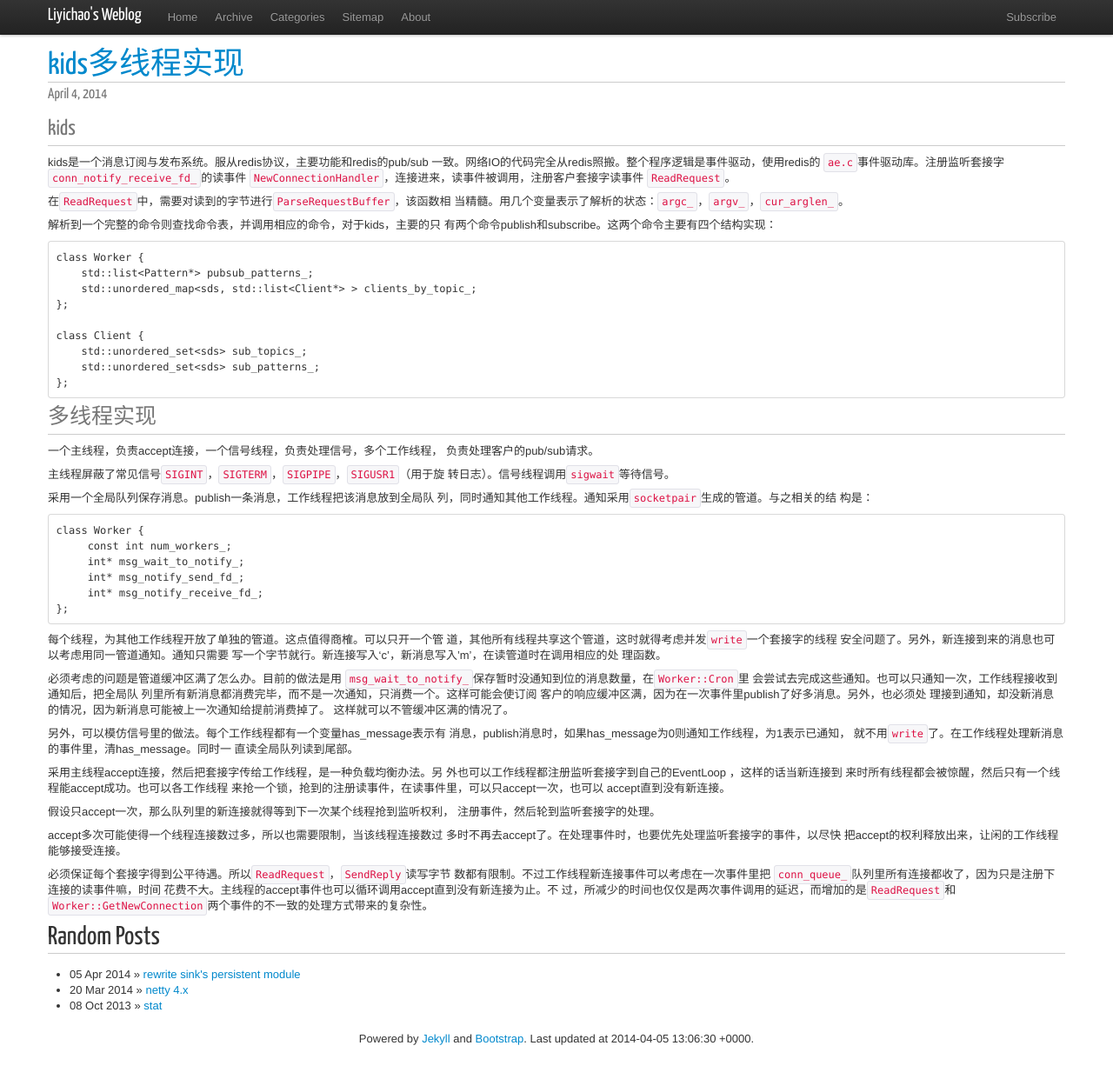
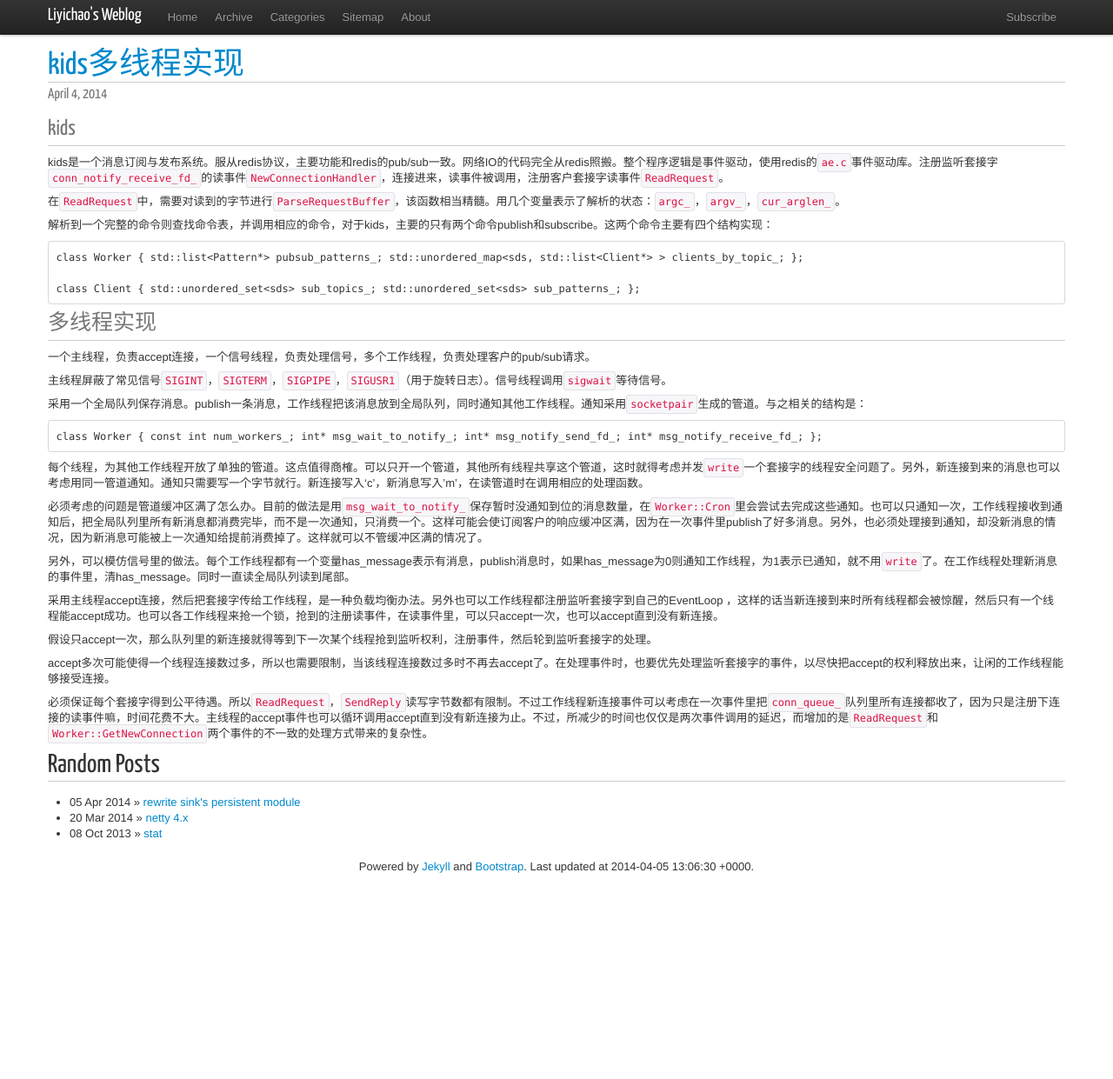
Before and after one commit to liyichao/liyichao.github.io, a Jekyll site: the page built from _posts/2014/2014-04-04-kids.md, in a window 1280 px wide and 1244 px high. Shown: the top 1241 px of the window at 87% size. Built offline with Jekyll 4.4.1, drawn with Linux system fonts in a browser that asks for light colours; nearby versions of some CDN libraries; Markdown is read by kramdown in place of the engine named in the settings; comment, search, counter and statistics services are not loaded.

```diff
--- a/_posts/2014/2014-04-04-kids.md
+++ b/_posts/2014/2014-04-04-kids.md
@@ -8,82 +8,36 @@ tags: []
 
 ###kids
 
-kids是一个消息订阅与发布系统。服从redis协议，主要功能和redis的pub/sub
-一致。网络IO的代码完全从redis照搬。整个程序逻辑是事件驱动，使用redis的
-`ae.c`事件驱动库。注册监听套接字`conn_notify_receive_fd_`的读事件
-`NewConnectionHandler`，连接进来，读事件被调用，注册客户套接字读事件
-`ReadRequest`。
+kids是一个消息订阅与发布系统。服从redis协议，主要功能和redis的pub/sub一致。网络IO的代码完全从redis照搬。整个程序逻辑是事件驱动，使用redis的`ae.c`事件驱动库。注册监听套接字`conn_notify_receive_fd_`的读事件`NewConnectionHandler`，连接进来，读事件被调用，注册客户套接字读事件`ReadRequest`。
 
-在`ReadRequest`中，需要对读到的字节进行`ParseRequestBuffer`，该函数相
-当精髓。用几个变量表示了解析的状态：`argc_`，`argv_`，`cur_arglen_`。
+在`ReadRequest`中，需要对读到的字节进行`ParseRequestBuffer`，该函数相当精髓。用几个变量表示了解析的状态：`argc_`，`argv_`，`cur_arglen_`。
 
-解析到一个完整的命令则查找命令表，并调用相应的命令，对于kids，主要的只
-有两个命令publish和subscribe。这两个命令主要有四个结构实现：
+解析到一个完整的命令则查找命令表，并调用相应的命令，对于kids，主要的只有两个命令publish和subscribe。这两个命令主要有四个结构实现：
 
-    class Worker {
-        std::list<Pattern*> pubsub_patterns_;
-        std::unordered_map<sds, std::list<Client*> > clients_by_topic_;
-    };
+    class Worker { std::list<Pattern*> pubsub_patterns_; std::unordered_map<sds, std::list<Client*> > clients_by_topic_; };
 
-    class Client {
-        std::unordered_set<sds> sub_topics_;
-        std::unordered_set<sds> sub_patterns_;
-    };
+    class Client { std::unordered_set<sds> sub_topics_; std::unordered_set<sds> sub_patterns_; };
 
 ###多线程实现
 
-一个主线程，负责accept连接，一个信号线程，负责处理信号，多个工作线程，
-负责处理客户的pub/sub请求。
+一个主线程，负责accept连接，一个信号线程，负责处理信号，多个工作线程，负责处理客户的pub/sub请求。
 
-主线程屏蔽了常见信号`SIGINT`，`SIGTERM`，`SIGPIPE`，`SIGUSR1`（用于旋
-转日志）。信号线程调用`sigwait`等待信号。
+主线程屏蔽了常见信号`SIGINT`，`SIGTERM`，`SIGPIPE`，`SIGUSR1`（用于旋转日志）。信号线程调用`sigwait`等待信号。
 
-采用一个全局队列保存消息。publish一条消息，工作线程把该消息放到全局队
-列，同时通知其他工作线程。通知采用`socketpair`生成的管道。与之相关的结
-构是：
+采用一个全局队列保存消息。publish一条消息，工作线程把该消息放到全局队列，同时通知其他工作线程。通知采用`socketpair`生成的管道。与之相关的结构是：
 
-    class Worker {
-         const int num_workers_;
-         int* msg_wait_to_notify_;
-         int* msg_notify_send_fd_;
-         int* msg_notify_receive_fd_;
-    };
+    class Worker { const int num_workers_; int* msg_wait_to_notify_; int* msg_notify_send_fd_; int* msg_notify_receive_fd_; };
 
-每个线程，为其他工作线程开放了单独的管道。这点值得商榷。可以只开一个管
-道，其他所有线程共享这个管道，这时就得考虑并发`write`一个套接字的线程
-安全问题了。另外，新连接到来的消息也可以考虑用同一管道通知。通知只需要
-写一个字节就行。新连接写入‘c'，新消息写入'm'，在读管道时在调用相应的处
-理函数。
+每个线程，为其他工作线程开放了单独的管道。这点值得商榷。可以只开一个管道，其他所有线程共享这个管道，这时就得考虑并发`write`一个套接字的线程安全问题了。另外，新连接到来的消息也可以考虑用同一管道通知。通知只需要写一个字节就行。新连接写入‘c'，新消息写入'm'，在读管道时在调用相应的处理函数。
 
-必须考虑的问题是管道缓冲区满了怎么办。目前的做法是用
-`msg_wait_to_notify_`保存暂时没通知到位的消息数量，在`Worker::Cron`里
-会尝试去完成这些通知。也可以只通知一次，工作线程接收到通知后，把全局队
-列里所有新消息都消费完毕，而不是一次通知，只消费一个。这样可能会使订阅
-客户的响应缓冲区满，因为在一次事件里publish了好多消息。另外，也必须处
-理接到通知，却没新消息的情况，因为新消息可能被上一次通知给提前消费掉了。
-这样就可以不管缓冲区满的情况了。
+必须考虑的问题是管道缓冲区满了怎么办。目前的做法是用`msg_wait_to_notify_`保存暂时没通知到位的消息数量，在`Worker::Cron`里会尝试去完成这些通知。也可以只通知一次，工作线程接收到通知后，把全局队列里所有新消息都消费完毕，而不是一次通知，只消费一个。这样可能会使订阅客户的响应缓冲区满，因为在一次事件里publish了好多消息。另外，也必须处理接到通知，却没新消息的情况，因为新消息可能被上一次通知给提前消费掉了。这样就可以不管缓冲区满的情况了。
 
-另外，可以模仿信号里的做法。每个工作线程都有一个变量has\_message表示有
-消息，publish消息时，如果has\_message为0则通知工作线程，为1表示已通知，
-就不用`write`了。在工作线程处理新消息的事件里，清has\_message。同时一
-直读全局队列读到尾部。
+另外，可以模仿信号里的做法。每个工作线程都有一个变量has\_message表示有消息，publish消息时，如果has\_message为0则通知工作线程，为1表示已通知，就不用`write`了。在工作线程处理新消息的事件里，清has\_message。同时一直读全局队列读到尾部。
 
-采用主线程accept连接，然后把套接字传给工作线程，是一种负载均衡办法。另
-外也可以工作线程都注册监听套接字到自己的EventLoop ，这样的话当新连接到
-来时所有线程都会被惊醒，然后只有一个线程能accept成功。也可以各工作线程
-来抢一个锁，抢到的注册读事件，在读事件里，可以只accept一次，也可以
-accept直到没有新连接。
+采用主线程accept连接，然后把套接字传给工作线程，是一种负载均衡办法。另外也可以工作线程都注册监听套接字到自己的EventLoop ，这样的话当新连接到来时所有线程都会被惊醒，然后只有一个线程能accept成功。也可以各工作线程来抢一个锁，抢到的注册读事件，在读事件里，可以只accept一次，也可以accept直到没有新连接。
 
-假设只accept一次，那么队列里的新连接就得等到下一次某个线程抢到监听权利，
-注册事件，然后轮到监听套接字的处理。
+假设只accept一次，那么队列里的新连接就得等到下一次某个线程抢到监听权利，注册事件，然后轮到监听套接字的处理。
 
-accept多次可能使得一个线程连接数过多，所以也需要限制，当该线程连接数过
-多时不再去accept了。在处理事件时，也要优先处理监听套接字的事件，以尽快
-把accept的权利释放出来，让闲的工作线程能够接受连接。
+accept多次可能使得一个线程连接数过多，所以也需要限制，当该线程连接数过多时不再去accept了。在处理事件时，也要优先处理监听套接字的事件，以尽快把accept的权利释放出来，让闲的工作线程能够接受连接。
 
-必须保证每个套接字得到公平待遇。所以`ReadRequest`，`SendReply`读写字节
-数都有限制。不过工作线程新连接事件可以考虑在一次事件里把
-`conn_queue_`队列里所有连接都收了，因为只是注册下连接的读事件嘛，时间
-花费不大。主线程的accept事件也可以循环调用accept直到没有新连接为止。不
-过，所减少的时间也仅仅是两次事件调用的延迟，而增加的是`ReadRequest`和
-`Worker::GetNewConnection`两个事件的不一致的处理方式带来的复杂性。
+必须保证每个套接字得到公平待遇。所以`ReadRequest`，`SendReply`读写字节数都有限制。不过工作线程新连接事件可以考虑在一次事件里把`conn_queue_`队列里所有连接都收了，因为只是注册下连接的读事件嘛，时间花费不大。主线程的accept事件也可以循环调用accept直到没有新连接为止。不过，所减少的时间也仅仅是两次事件调用的延迟，而增加的是`ReadRequest`和`Worker::GetNewConnection`两个事件的不一致的处理方式带来的复杂性。
```
Also changed, not shown: _posts/2014/2014-03-20-netty-4x.md (+16 -45 lines), _posts/2014/2014-04-05-rewrite-sinks-persistent-module.md (+4 -16 lines).
